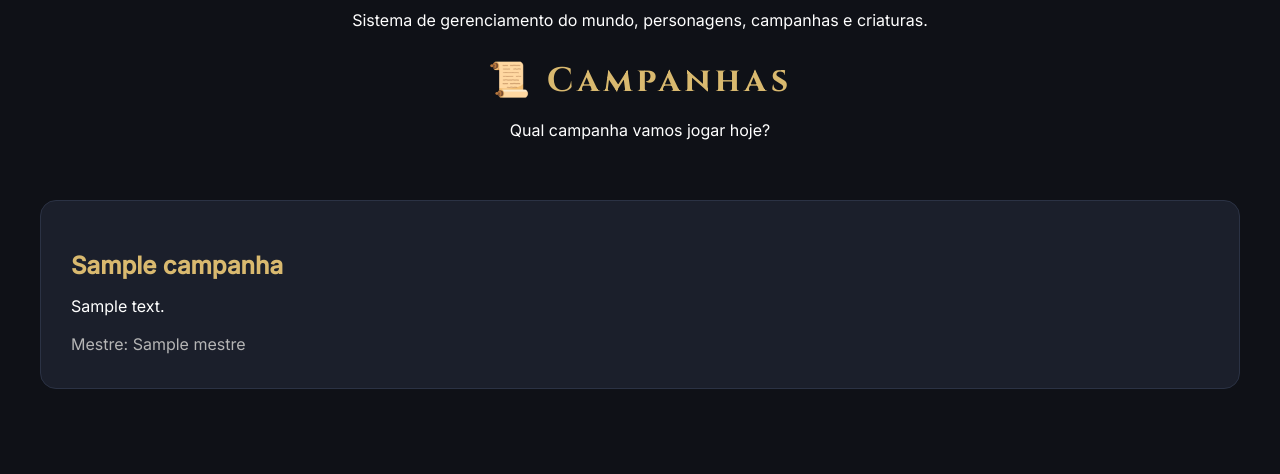
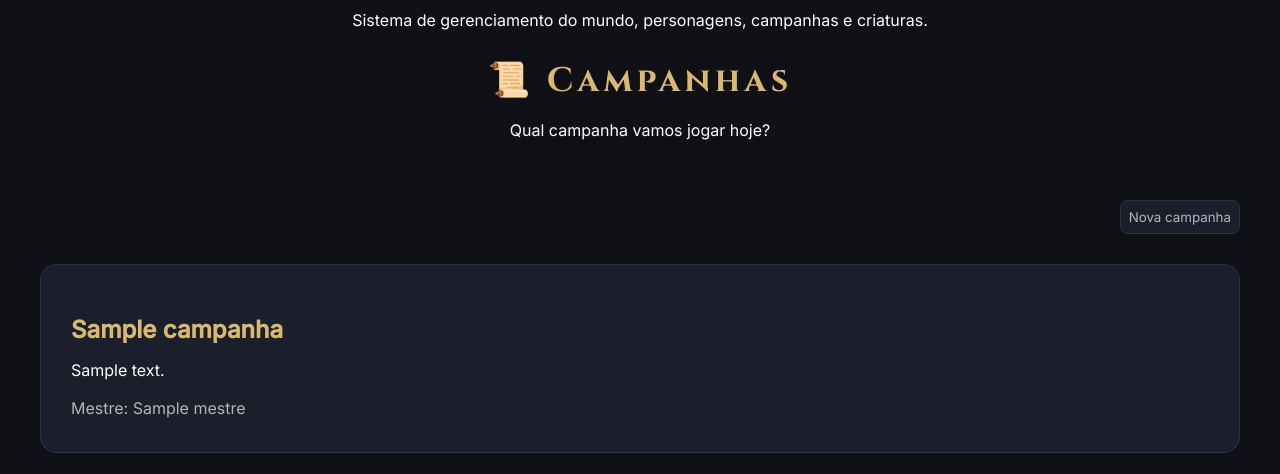
Before and after one commit to CristianoSSchunke/rpg, a Flask app: template project/templates/home.html in a window 1280 px wide. Shown: the part 175-649 px from the top of the page. Run offline with Flask 3, Linux system fonts and the light colour scheme; the template is opened without the code that fills it: most values are stand-ins (such as "Sample title", 1, 10 or a date in 2020).

Commit message:
criar campanha

```diff
--- /dev/null
+++ b/project/static/scripts/home.js
@@ -0,0 +1,7 @@
+function abrirModal() {
+    document.getElementById('modal-campanha').classList.add('show');
+}
+
+function fecharModal() {
+    document.getElementById('modal-campanha').classList.remove('show');
+}
--- a/project/static/style/home.css
+++ b/project/static/styles/home.css
@@ -61,3 +61,46 @@ body{
     color:#b5b5b5;
     line-height:1.6;
 }
+
+.modal{
+    display: none;
+    position: fixed;
+    inset: 0;
+    background: rgba(0, 0, 0, 0.5);
+    justify-content: center;
+    align-items: center;
+}
+
+.modal.show{
+    display: flex;
+}
+
+.conteudo-modal{
+    background: white;
+    padding: 30px;
+    border-radius: 10px;
+}
+
+.btn-criar-campanha{
+    text-align: right;
+    margin-bottom: 30px;
+}
+
+.btn-criar-campanha button{
+    padding: 8px;
+    color: #b5b5b5;
+    background: #1b1f2b;
+    border-radius: 8px;
+    border: none;
+    font-family: 'Inter', sans-serif;
+    border:1px solid #2b3244;
+    cursor: pointer;
+    transition:.25s;
+}
+
+.btn-criar-campanha button:hover{
+    transform:translateY(-2px);
+    border-color:#d9b96f;
+    box-shadow:0 15px 30px rgba(0,0,0,.4);
+    color: white;
+}
--- a/project/templates/home.html
+++ b/project/templates/home.html
@@ -1,29 +1,43 @@
 <!DOCTYPE html>
-<html lang="pt-BR">
+<html lang='pt-BR'>
     <head>
-        <meta charset="UTF-8">
+        <meta charset='UTF-8'>
         <title>RPG</title>
 
-        <link href="https://fonts.googleapis.com/css2?family=Cinzel:wght@500;700&family=Inter:wght@300;400;500&display=swap" rel="stylesheet">
-        <link rel="stylesheet" href="{{ url_for('static', filename='style/home.css') }}">
+        <link href='https://fonts.googleapis.com/css2?family=Cinzel:wght@500;700&family=Inter:wght@300;400;500&display=swap' rel='stylesheet'>
+        <link rel='stylesheet' href='{{ url_for("static", filename="styles/home.css") }}'>
+        <script src="{{ url_for('static', filename='scripts/home.js') }}"></script>
     </head>
 
     <body>
-        <div class="tittle">
+        <div class='tittle'>
             <h1>RPG</h1>
             <p>Sistema de gerenciamento do mundo, personagens, campanhas e criaturas.</p>
-
             <h2>📜 Campanhas</h2>
             <p>Qual campanha vamos jogar hoje?</p>
         </div>
 
-        <div class="cards">
+        <div class='btn-criar-campanha'>
+            <button onclick='abrirModal()' title="Criar nova campanha">Nova campanha</button>
+        </div>
+
+        <div id='modal-campanha' class='modal'>
+            <div class='conteudo-modal'>
+                <h2>Nova Campanha</h2>
+                <input type='text' id='nome' placeholder='Nome da campanha'>
+                <textarea id='descricao' placeholder='Descrição'></textarea>
+                <button onclick='salvarCampanha()'>Criar</button>
+                <button onclick='fecharModal()'>Cancelar</button>
+            </div>
+        </div>
+
+        <div class='cards'>
             {% for campanha in campanhas %}
-                <div class='card'>
+                <a class='card' href='{{ url_for("home", campanha_id=campanha.id) }}'>
                     <h2>{{campanha.nome}}</h2>
                     <p>{{campanha.descricao}}</p>
                     <span>Mestre: {{campanha.mestre}}</span>
-                </div>
+                </a>
             {% endfor %}
         </div>
     </body>
```
Also changed, not shown: project/connection.py (+10 -3 lines).
